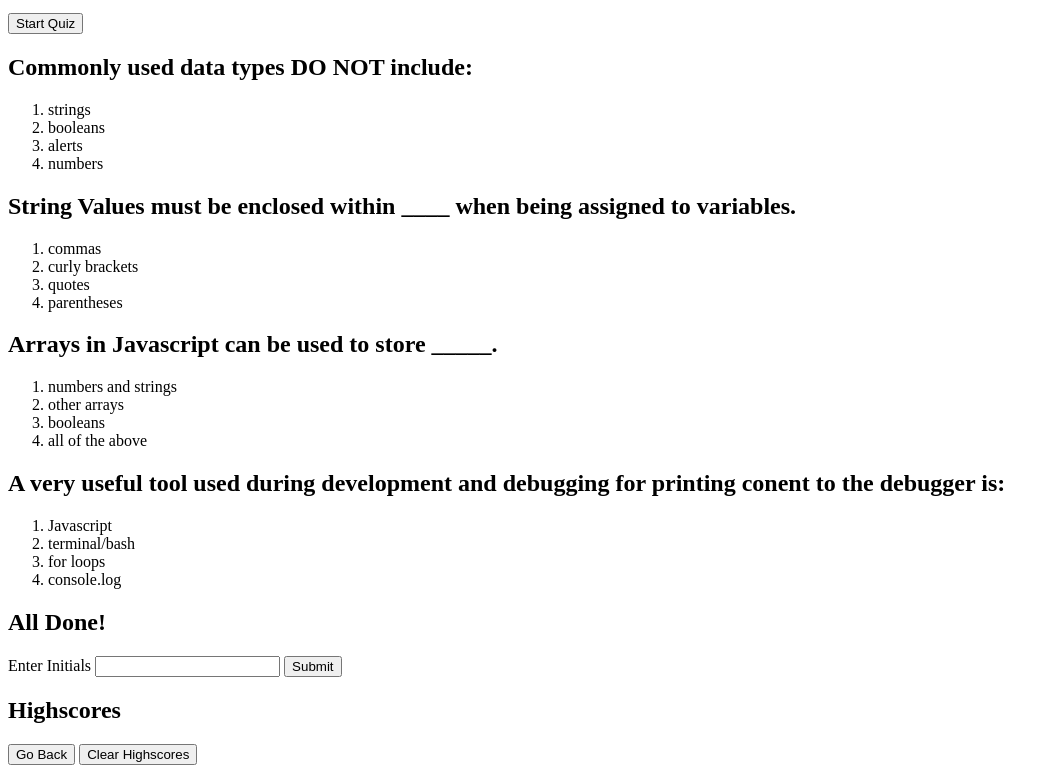
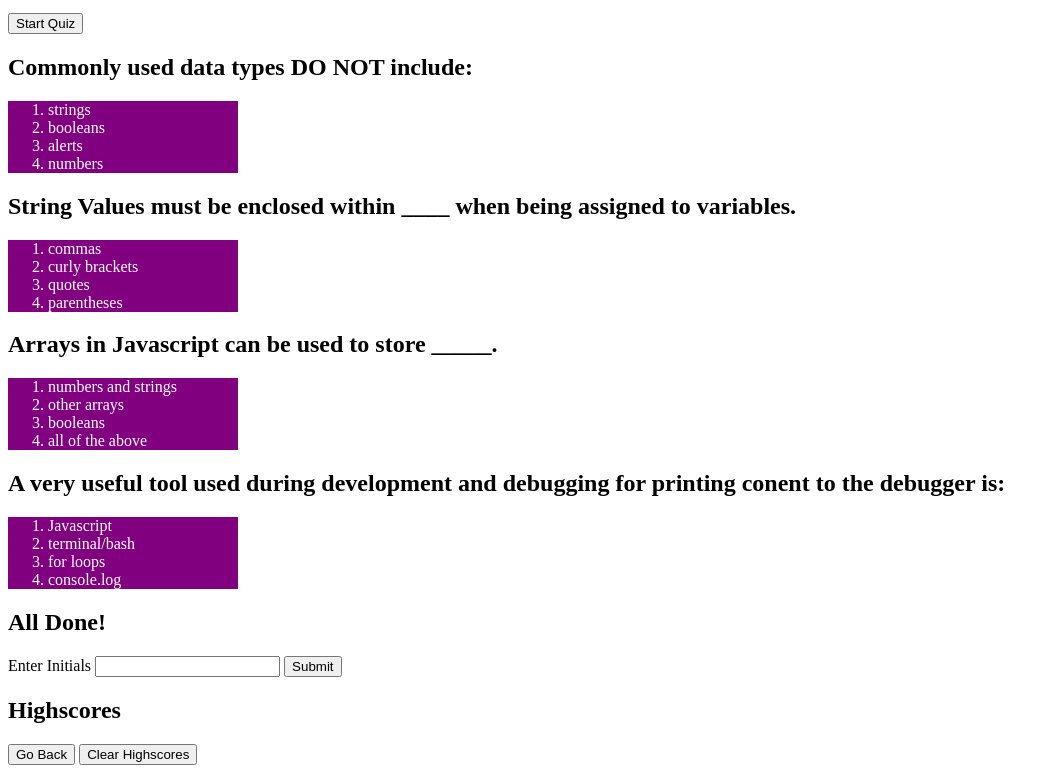
Before and after one commit to Awell05/CodeChallenge4Quiz, a plain HTML site: page index.html in a window 1280 px wide. Shown: the part 169-942 px from the top of the page, without its empty margins (0-1058 px from the left). Drawn offline with Linux system fonts and the light colour scheme.

Commit message:
added answer selection style to javascript

```diff
--- a/assets/script.js
+++ b/assets/script.js
@@ -0,0 +1,4 @@
+var answerSelections = document.querySelectorAll("ol");
+for (var i = 0; i < answerSelections.length; i++){
+    answerSelections[i].setAttribute("style", "width: 15%; background-color: purple; color: white; margin: 0px;");
+}
--- a/index.html
+++ b/index.html
@@ -53,5 +53,6 @@
 </form>
 <h2> Highscores</h2>
 <button> Go Back </button> <button> Clear Highscores</button>
-  </body>
+<script src="./assets/script.js"></script>
+</body>
   </html>
```
